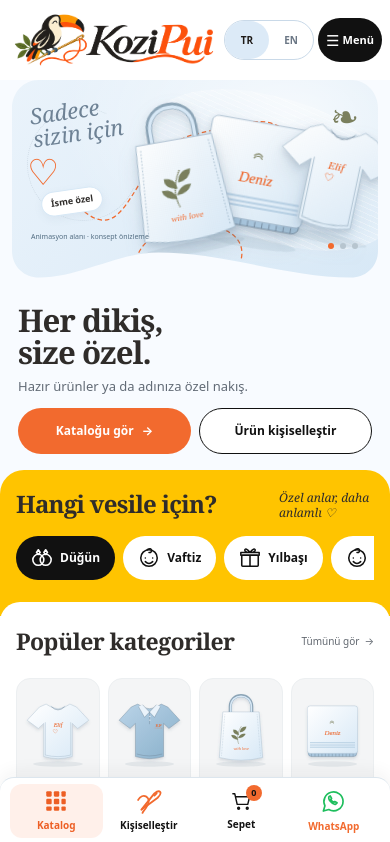
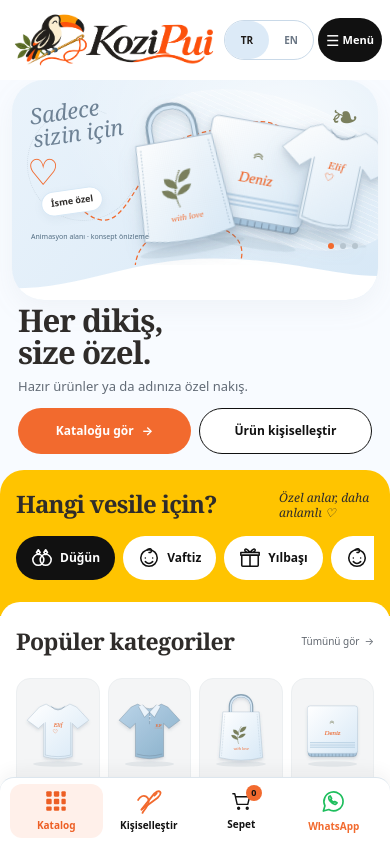
Before and after one commit to BuSo2024/kozipui-website, a plain HTML site: page index.html in a window 390 px wide. Shown: the top 842 px of the page. Drawn offline with Linux system fonts and the light colour scheme.

Commit message:
Use white overlay for mobile hero bottom transition

```diff
--- a/styles.css
+++ b/styles.css
@@ -186,7 +186,7 @@ body.mobile-menu-open{overflow:hidden}body.mobile-menu-open .bottom-nav{visibili
 .header .brand img,.header.is-scrolled .brand img{width:clamp(112px,calc(100vw - 208px),240px);height:auto;max-width:100%;max-height:none}
 .header .hamburger{min-width:80px;height:44px;padding:0 8px;gap:4px}
 .header .menu-word{font-size:11px}.header .menu-symbol{font-size:16px}
-.hero .hero-art{aspect-ratio:1.6;min-height:230px;border-radius:0;clip-path:url(#mobile-stage-shape);background:radial-gradient(ellipse at 78% 15%,#fff8,transparent 55%),linear-gradient(130deg,#EAF3FB,#D7E8F6);filter:drop-shadow(0 9px 12px #6e829510)}
+.hero .hero-art{aspect-ratio:1.6;min-height:230px;border-radius:32px;clip-path:none;background:radial-gradient(ellipse at 78% 15%,#fff8,transparent 55%),linear-gradient(130deg,#EAF3FB,#D7E8F6);filter:drop-shadow(0 9px 12px #6e829510)}
 .mobile-animation-stage::before{content:"";position:absolute;right:-8%;top:12%;width:66%;height:72%;border-radius:48% 52% 38% 62%;background:#ffffff50;rotate:12deg;box-shadow:inset 0 0 28px #ffffff80;pointer-events:none}
 .mobile-animation-stage::after{content:"";position:absolute;left:4%;top:15%;width:30%;height:60%;border:1px dotted #6e829530;border-right-color:transparent;border-radius:50%;rotate:-20deg;pointer-events:none}
 .stage-script{left:20px;top:22px}
@@ -240,3 +240,9 @@ body{padding-top:80px;padding-bottom:calc(86px + env(safe-area-inset-bottom));ba
 
 /* Keep the mobile contents above the custom curved lower edge. */
 @media(max-width:800px){.hero .mobile-animation-stage{bottom:16%}}
+
+/* A white overlay softens the mobile card base without clipping its contents. */
+@media(max-width:800px){
+.hero .hero-art::after{content:"";position:absolute;bottom:-1px;left:0;width:100%;height:clamp(55px,16vw,75px);background:#FFFFFF;clip-path:url(#mobile-hero-transition);z-index:0;pointer-events:none}
+.hero .mobile-animation-stage{z-index:1}
+}
```
Also changed, not shown: index.html (+2 -2 lines).
